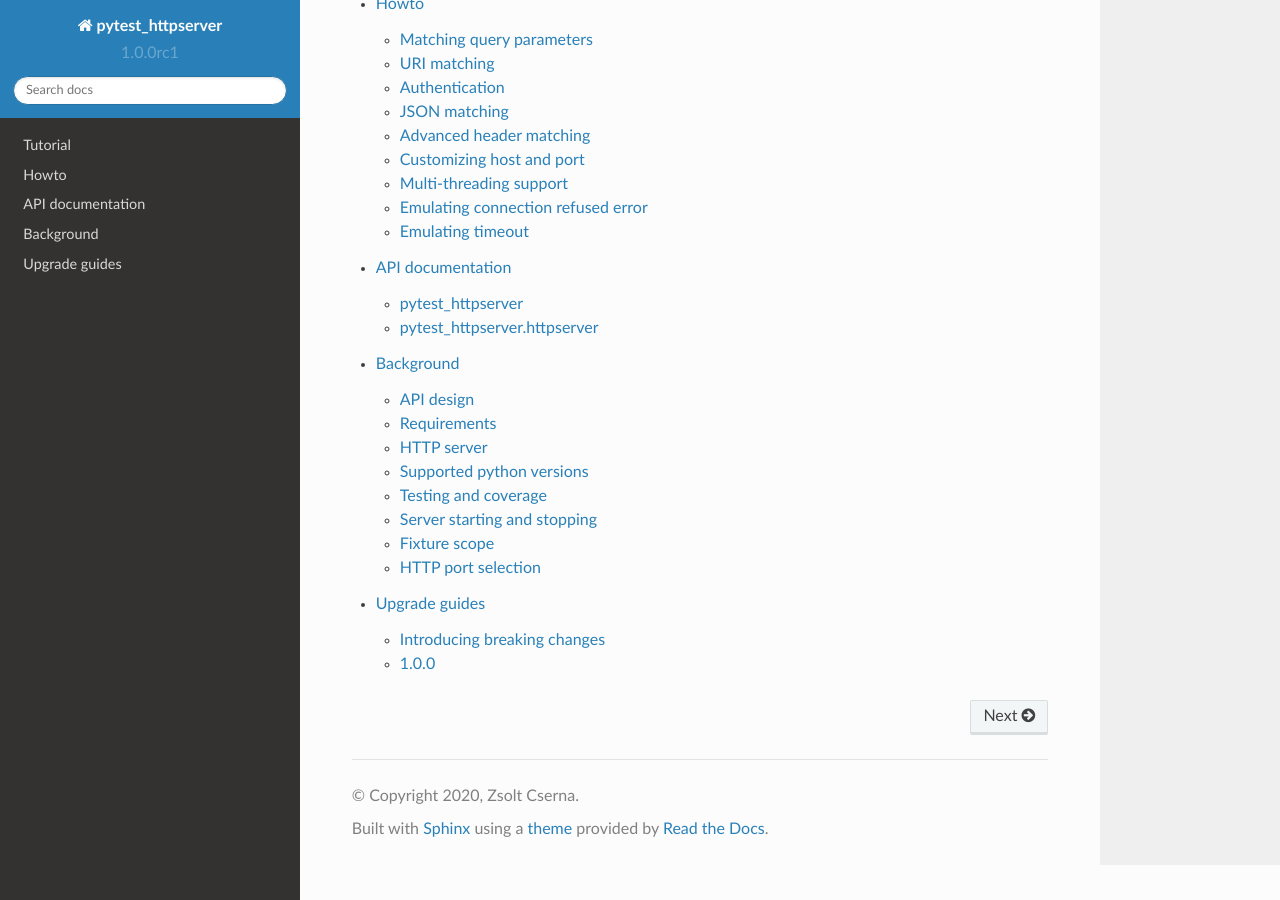
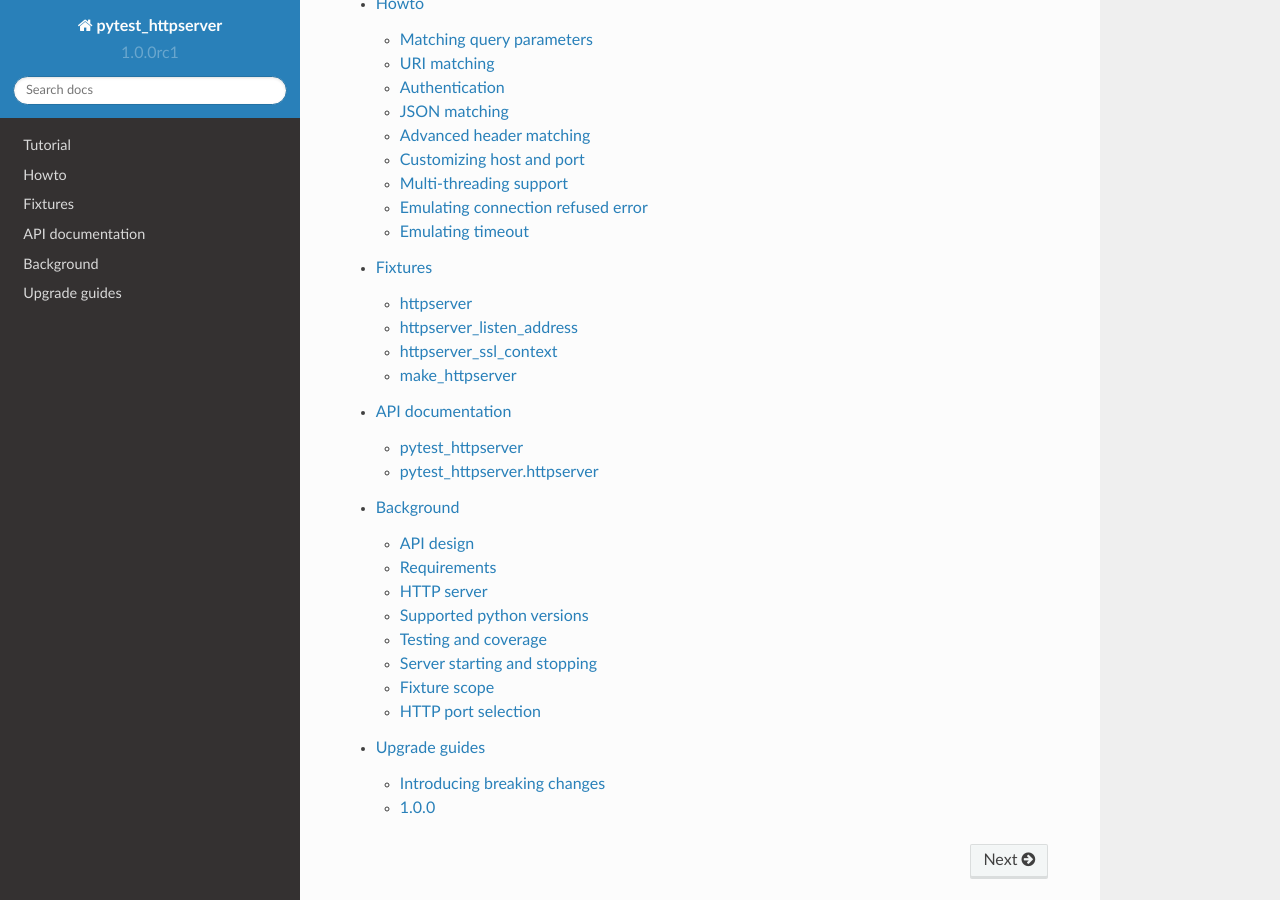
Before and after one commit to csernazs/pytest-httpserver, a Sphinx documentation site: the page built from doc/index.rst, in a window 1280 px wide and 900 px high, scrolled down 934 px. Built offline with Sphinx 7.4.7 and the Read the Docs theme 2.0.0, drawn with Linux system fonts in a browser that asks for light colours; some of the changed lines change nothing that is shown.

Commit message:
doc: add documentation about the fixtures
Surprisingly, documentation about the available fixtures were missing in the
library.

This has been added now.

Fixes #59.

```diff
--- /dev/null
+++ b/doc/fixtures.rst
@@ -0,0 +1,96 @@
+
+.. _fixtures:
+
+Fixtures
+========
+
+pytest-httpserver provides the following pytest fixtures. These fixtures can be
+overridden the usual name, by defining a fixture with the same name. Make sure
+that you are defining the fixture with the same scope as the original one. For
+more details, read the related part of the `pytest howto`_.
+
+httpserver
+----------
+
+Scope
+    function
+
+Type
+    :py:class:`pytest_httpserver.HTTPServer`
+
+
+This fixture provides the main functionality for the library. It is a httpserver
+instance where you can add your handlers and expectations. It is a function
+scoped fixture as the server's state needs to be cleared between the tests.
+
+
+
+httpserver_listen_address
+-------------------------
+
+Scope
+    session (in 1.0.0 and above, *function* otherwise)
+
+Type:
+    ``Tuple[str, int]``
+
+Default:
+    ``("localhost", 0)``
+
+This fixture can return the address and port where the server will bind. If port
+is given is 0, the server to an ephemeral port, which is an available randomly
+selected port. If you run your tests in parallel, this should be used so
+multiple servers can be started.
+
+
+httpserver_listen_address
+
+
+httpserver_ssl_context
+----------------------
+Scope
+    session
+
+Type:
+    ``ssl.SSLContext``
+
+Default:
+    ``None``
+
+
+This fixture should return the ssl context which will be used to run a https
+server. For more details please see the `ssl`_ module documentation of the
+standard library.
+
+
+make_httpserver
+---------------
+Scope
+    session
+
+Type:
+    :py:class:`pytest_httpserver.HTTPServer`
+
+Default:
+    A running :py:class:`pytest_httpserver.HTTPServer` instance.
+
+
+This is a factory fixture which creates the instance of the httpserver which
+will be used by the ``httpserver`` fixture. By default, it uses the
+``httpserver_listen_address`` and the ``httpserver_ssl_context`` fixtures but
+can be overridden to add more customization.
+
+It yields a running HTTPServer instance and also stops it when it is no longer
+needed at the end of the session. If you want to customize this fixture it is
+highly recommended to look at its definition in `pytest_plugin.py`_.
+
+
+
+.. _pytest_plugin.py:
+    https://github.com/csernazs/pytest-httpserver/blob/master/pytest_httpserver/pytest_plugin.py
+
+.. _pytest howto:
+    https://docs.pytest.org/en/documentation-restructure/how-to/fixture.html#overriding-fixtures-on-various-levels
+
+.. _ssl:
+    https://docs.python.org/3/library/ssl.html
--- a/doc/index.rst
+++ b/doc/index.rst
@@ -38,6 +38,7 @@
 
     tutorial
     howto
+    fixtures
     api
     background
     changes
```
